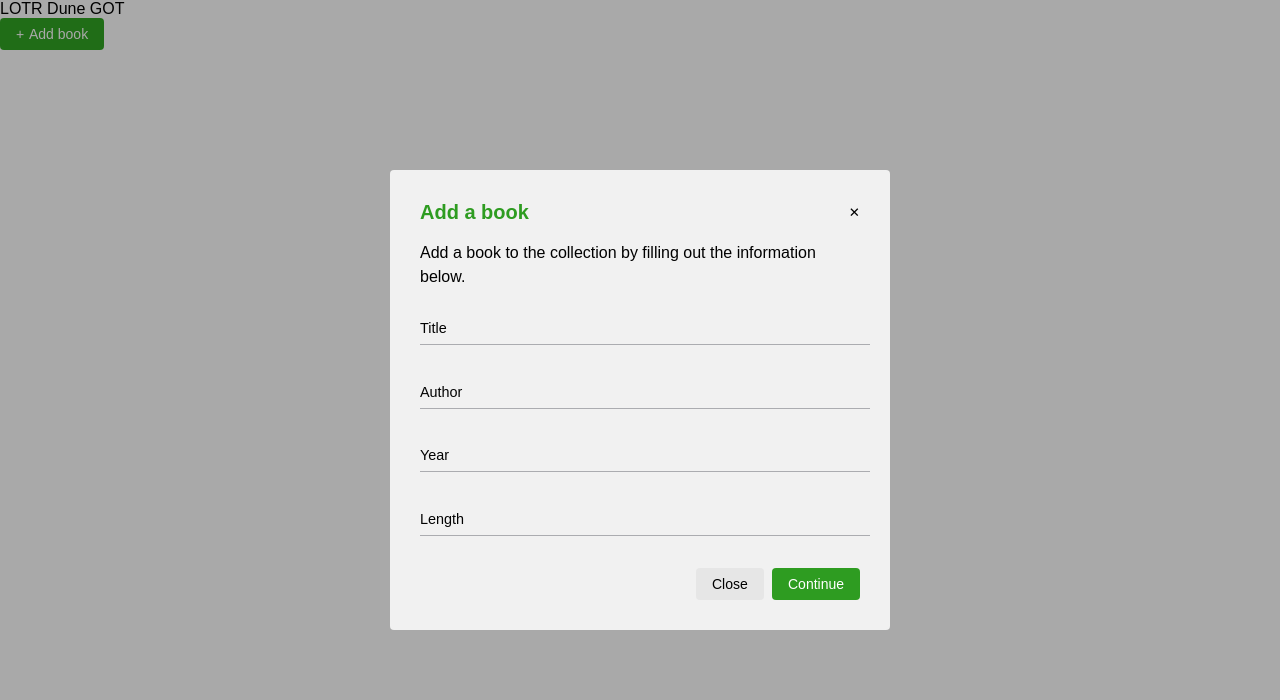
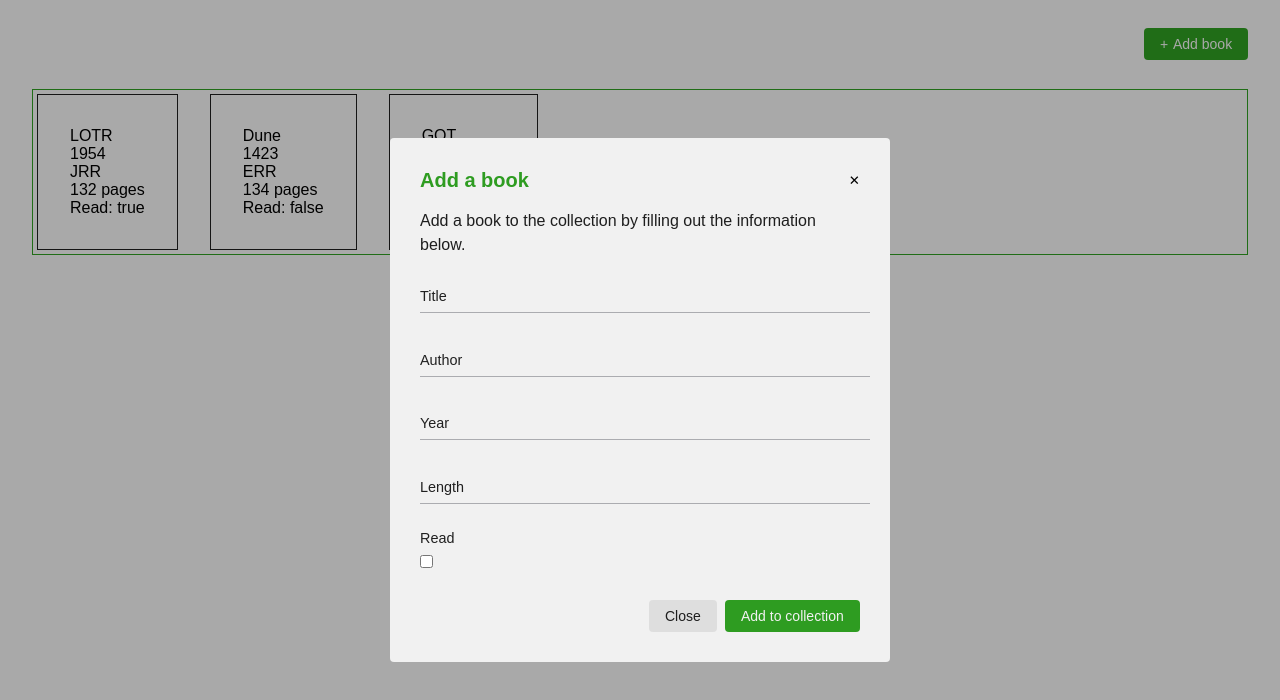
Before and after one commit to louvalman/library, a plain HTML site: page index.html in a window 1280 px wide. Both pictures are taken after a click on the button "Add book". Drawn offline with nearby package versions, Linux system fonts and the light colour scheme; a web font is replaced by a local one.

Commit message:
wrap loop in updatecollection function and make form create book in collection array

```diff
--- a/index.html
+++ b/index.html
@@ -10,11 +10,13 @@
     <script defer src="/library.js"></script>
   </head>
   <body>
-    <!-- book content -->
-    <p id="carusel"></p>
-
+    <header>
       <!-- open modal btn -->
       <button data-micromodal-trigger="modal-1" id="add-book">Add book</button>
+    </header>
+    <main>
+      <!-- book content -->
+      <div id="card-container"></div>
 
       <!-- modal -->
       <div class="modal micromodal-slide" id="modal-1" aria-hidden="true">
@@ -36,11 +38,12 @@
                 <form
                   action="#"
                   method="post"
-                onsubmit="return validatePasswords()">
+                  onsubmit=""
+                  id="add-collection-form">
                   <fieldset>
                     <legend>
-                    Add a book to the collection by filling out the information
-                    below.
+                      Add a book to the collection by filling out the
+                      information below.
                     </legend>
                     <div class="form-inputs">
                       <div>
@@ -159,6 +162,10 @@
                           </button>
                         </div>
                       </div>
+                      <div class="checkbox-container">
+                        <label for="read">Read</label>
+                        <input type="checkbox" name="read" />
+                      </div>
                     </div>
                     <footer class="modal__footer">
                       <button
@@ -167,8 +174,8 @@
                         aria-label="Close this dialog window">
                         Close
                       </button>
-                    <button class="modal__btn modal__btn-primary">
-                      Continue
+                      <button class="modal__btn modal__btn-primary submit-btn">
+                        Add to collection
                       </button>
                     </footer>
                   </fieldset>
@@ -178,14 +185,7 @@
           </div>
         </div>
       </div>
-
+    </main>
     <script src="https://unpkg.com/micromodal/dist/micromodal.min.js"></script>
-    <script>
-      MicroModal.init({
-        disableFocus: true,
-        awaitCloseAnimation: true,
-        awaitOpenAnimation: true,
-      });
-    </script>
   </body>
 </html>
--- a/library.js
+++ b/library.js
@@ -1,34 +1,98 @@
 // Initiate modal
+MicroModal.init({
+  disableFocus: true,
+  awaitCloseAnimation: true,
+  awaitOpenAnimation: true,
+});
+
+// Clear input
+document.addEventListener('click', function (event) {
+  let clearButton = event.target.closest('.clear');
+  if (clearButton) {
+    let inputId = clearButton.getAttribute('data-input-id');
+    document.getElementById(inputId).value = '';
+  }
+});
 
 // Library array of
 const libraryCollection = [];
 
 // Book constructor
-function Book(title, author, year, length) {
+function Book(title, author, year, length, read) {
   this.title = title;
   this.author = author;
   this.year = year;
   this.lengthPages = `${length} pages`;
+  this.read = read;
   this.info = function () {
     return `${this.title} is a book written by ${this.author}, first published in ${this.year}. The book's length is ${this.lengthPages}.`;
   };
 }
 
 // add dummy data
-addBookToLibrary('LOTR', 'JRR', 1954, 132);
-addBookToLibrary('Dune', 'ERR', 1423, 134);
-addBookToLibrary('GOT', 'GRRM', 2004, 1232);
+addBookToLibrary('LOTR', 'JRR', 1954, 132, true);
+addBookToLibrary('Dune', 'ERR', 1423, 134, false);
+addBookToLibrary('GOT', 'GRRM', 2004, 1232, true);
 
 // Create book function
-function addBookToLibrary(title, author, year, length) {
-  const newBook = new Book(title, author, year, length);
+function addBookToLibrary(title, author, year, length, read) {
+  const newBook = new Book(title, author, year, length, read);
   libraryCollection.push(newBook);
 }
 
 // Loop through collection and add title to paragraph
-let carusel = document.querySelector('#carusel');
-for (let i = 0; i < libraryCollection.length; i++) {
-  carusel.textContent += `${libraryCollection[i].title} `;
+let cardContainer = document.querySelector('#card-container');
+
+function updateCollection() {
+  cardContainer.innerHTML = '';
+  for (let i = 0; i < libraryCollection.length; i++) {
+    let card = document.createElement('div');
+    let title = document.createElement('p');
+    let author = document.createElement('p');
+    let year = document.createElement('p');
+    let length = document.createElement('p');
+    let read = document.createElement('p');
+
+    card.classList.add('card');
+    title.classList.add('card-content');
+    author.classList.add('card-content');
+    year.classList.add('card-content');
+    length.classList.add('card-content');
+    read.classList.add('card-content-check');
+
+    title.textContent += `${libraryCollection[i].title}`;
+    author.textContent += `${libraryCollection[i].author}`;
+    year.textContent += `${libraryCollection[i].year}`;
+    length.textContent += `${libraryCollection[i].lengthPages}`;
+    read.textContent += `Read: ${libraryCollection[i].read}`;
+
+    cardContainer.appendChild(card);
+    card.appendChild(title);
+    card.appendChild(author);
+    card.appendChild(year);
+    card.appendChild(author);
+    card.appendChild(length);
+    card.appendChild(read);
+  }
 }
 
+updateCollection();
+
+const form = document.getElementById('add-collection-form');
+form.addEventListener('submit', function (event) {
+  event.preventDefault();
+
+  const title = document.getElementById('title').value;
+  const author = document.getElementById('author').value;
+  const year = document.getElementById('year').value;
+  const length = document.getElementById('length').value;
+  const read = document.querySelector('input[name="read"]').checked;
+
+  addBookToLibrary(title, author, year, length, read);
+
+  form.reset();
+
+  updateCollection();
+});
+
 console.log(libraryCollection);
--- a/styles.css
+++ b/styles.css
@@ -2,17 +2,52 @@
     --primary-color: #2e9c21;
     --border-bottom-style: 1px solid rgba(67, 69, 78, 0.4);
     --border-bottom-style-focus: 1px solid rgba(67, 69, 78, 0.8);
+    --text-color: #1e1e1e;
+    --background-color: #f1f1f1;
     background-color: #f1f1f1;
     font-family: "forma-djr-micro", sans-serif;
     margin: 0;
     padding: 0;
 }
 
+body {
+    display: grid;
+    height: 100vh;
+    margin: 0 2rem;
+    grid-template-columns: 1fr;
+    grid-template-rows: 1fr 8fr;
+}
+
+/** Header **/
+
+header {
+    display: flex;
+    align-items: center;
+    justify-content: flex-end;
+}
+
 #add-book {
     background-color: var(--primary-color) !important;
     color: #f1f1f1 !important;
+}
 
+/** Main **/
+
+#card-container {
+    display: flex;
+    flex-direction: row;
+    gap: 2rem;
+    border: 1px solid var(--primary-color);
+    padding: 4px;
 }
+
+.card {
+    font-weight: 500;
+    border: 1px solid var(--text-color);
+    padding: 2rem;
+}
+
+/** Modal **/
 
 .workaround-micro-bug {
     background: transparent;
@@ -31,7 +66,7 @@
 }
 
 .modal__container {
-    background-color: #f1f1f1;
+    background-color: var(--background-color);
     padding: 30px;
     max-width: 500px;
     max-height: 100vh;
@@ -85,8 +120,8 @@
     padding-right: 1rem;
     padding-top: .5rem;
     padding-bottom: .5rem;
-    background-color: #e6e6e6;
     color: var(--text-color);
+    background-color: rgb(222, 222, 222);
     border-radius: .25rem;
     border-style: none;
     border-width: 0;
@@ -116,7 +151,7 @@
 
 .modal__btn-primary {
     background-color: var(--primary-color);
-    color: #fff;
+    color: var(--background-color);
 }
 
 button#add-book:before {
@@ -150,20 +185,31 @@ legend {
     max-width: 40rem;
 }
 
+.checkbox-container {
+    display: flex;
+    flex-direction: column;
+    justify-content: flex-start;
+    align-items: flex-start;
+    gap: 0.3em;
+}
+
 div>label {
+    opacity: 0.99;
+    font-size: 0.9em;
+    font-weight: 400;
+    color: var(--text-color);
+    pointer-events: none;
+}
+
+div>label:not([for="read"]) {
     position: absolute;
     top: 8px;
     left: 0;
-    color: var(--text-color);
-    pointer-events: none;
     transform-origin: left center;
-    transition: transform 0.25s;
-    opacity: 0.99;
-    font-size: 0.9em;
-    font-weight: 400;
+    transition: transform .25s;
 }
 
-div>input,
+div>input[type="text"],
 .input {
     font-size: 1em;
     min-width: 240px;
```
Lines whose indentation alone changed are shown as unchanged.
